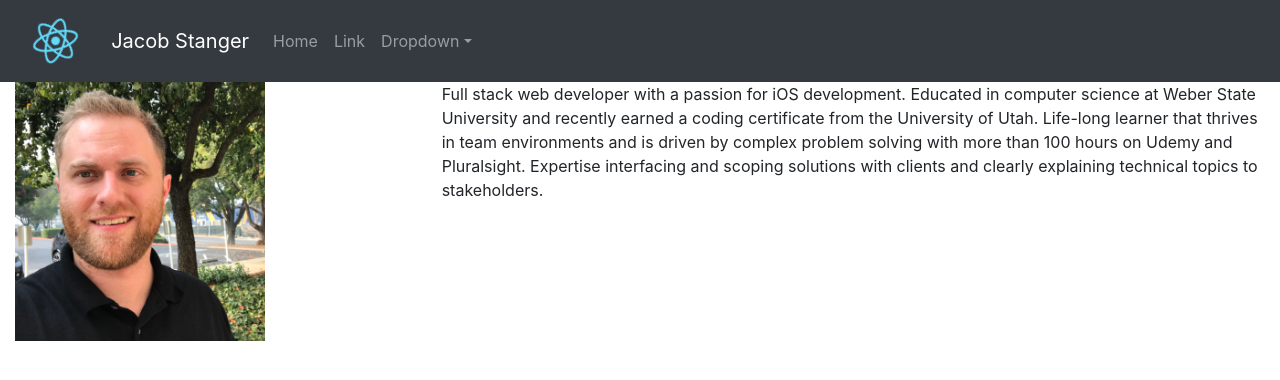
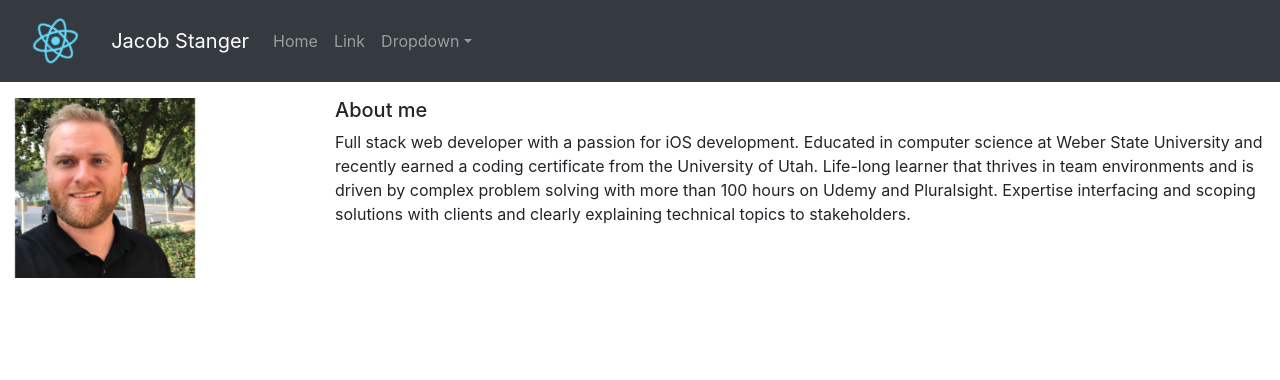
Before and after one commit to jcstang/react-portfolio, a React (Create React App) app: page / in a window 1280 px wide. Shown: the top 380 px of the page. Built offline with nearby package versions, Linux system fonts and the light colour scheme.

Commit message:
col inside media boxes

```diff
--- a/src/App.css
+++ b/src/App.css
@@ -40,3 +40,7 @@
     transform: rotate(360deg);
   }
 }
+
+.main-content {
+  margin-top: 1rem;
+}
--- a/src/App.js
+++ b/src/App.js
@@ -4,28 +4,35 @@ import NavbarComp from './components/NavbarComp';
 import Container from 'react-bootstrap/Container';
 import Col from 'react-bootstrap/Col';
 import Row from 'react-bootstrap/Row';
-import headshot from './headshot-trees.png';
-import headshot2 from './headshot-2.png';
+import headshot from './headshot-2.png';
+import Media from 'react-bootstrap/Media';
 
 function App() {
   return (
     <div className="home-me">
       <NavbarComp />
-      <Container fluid>
-        <Row>
-          <Col md={4}>
+      <Container fluid className="main-content">
+      <Row>
+        <Media>
+          <Col md={3}>
             <img
-              src={headshot2}
-              className="App-headshot"
-              alt="headshot"
+              width={180}
+              height={180}
+              className="align-self-start mr-3"
+              src={headshot}
+              alt="Generic placeholder"
             />
           </Col>
-          <Col md={8}>
-            <p>
-            Full stack web developer with a passion for iOS development. Educated in computer science at Weber State University and recently earned a coding certificate from the University of Utah. Life-long learner that thrives in team environments and is driven by complex problem solving with more than 100 hours on Udemy and Pluralsight. Expertise interfacing and scoping solutions with clients and clearly explaining technical topics to stakeholders.
-            </p>
+          <Col md={9}>
+            <Media.Body>
+              <h5>About me</h5>
+              <p>
+                Full stack web developer with a passion for iOS development. Educated in computer science at Weber State University and recently earned a coding certificate from the University of Utah. Life-long learner that thrives in team environments and is driven by complex problem solving with more than 100 hours on Udemy and Pluralsight. Expertise interfacing and scoping solutions with clients and clearly explaining technical topics to stakeholders.
+              </p>
+            </Media.Body>
           </Col>
-        </Row>
+        </Media>
+      </Row>
       </Container>
     </div>
   );
```
Also changed, not shown: src/Node.js_logo.svg (added).
